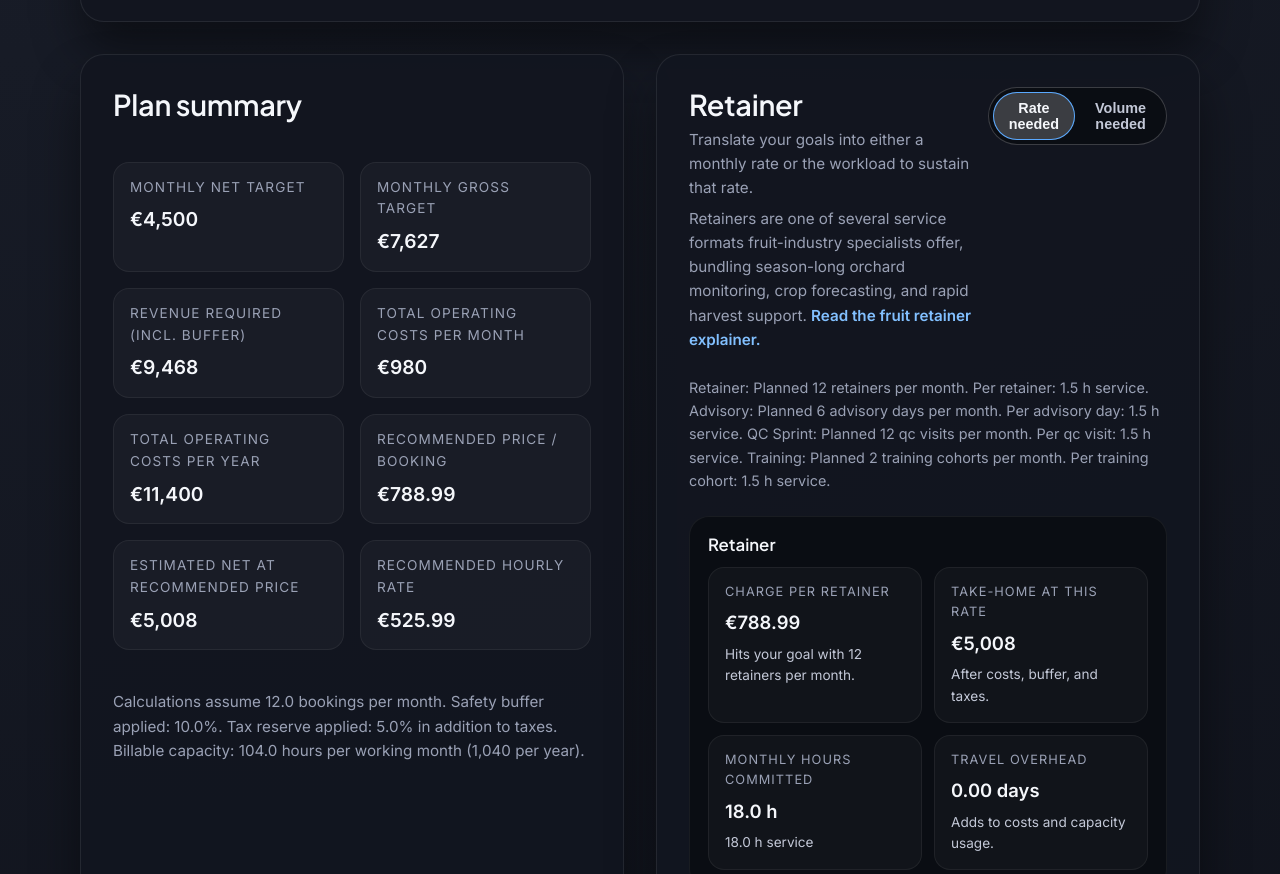
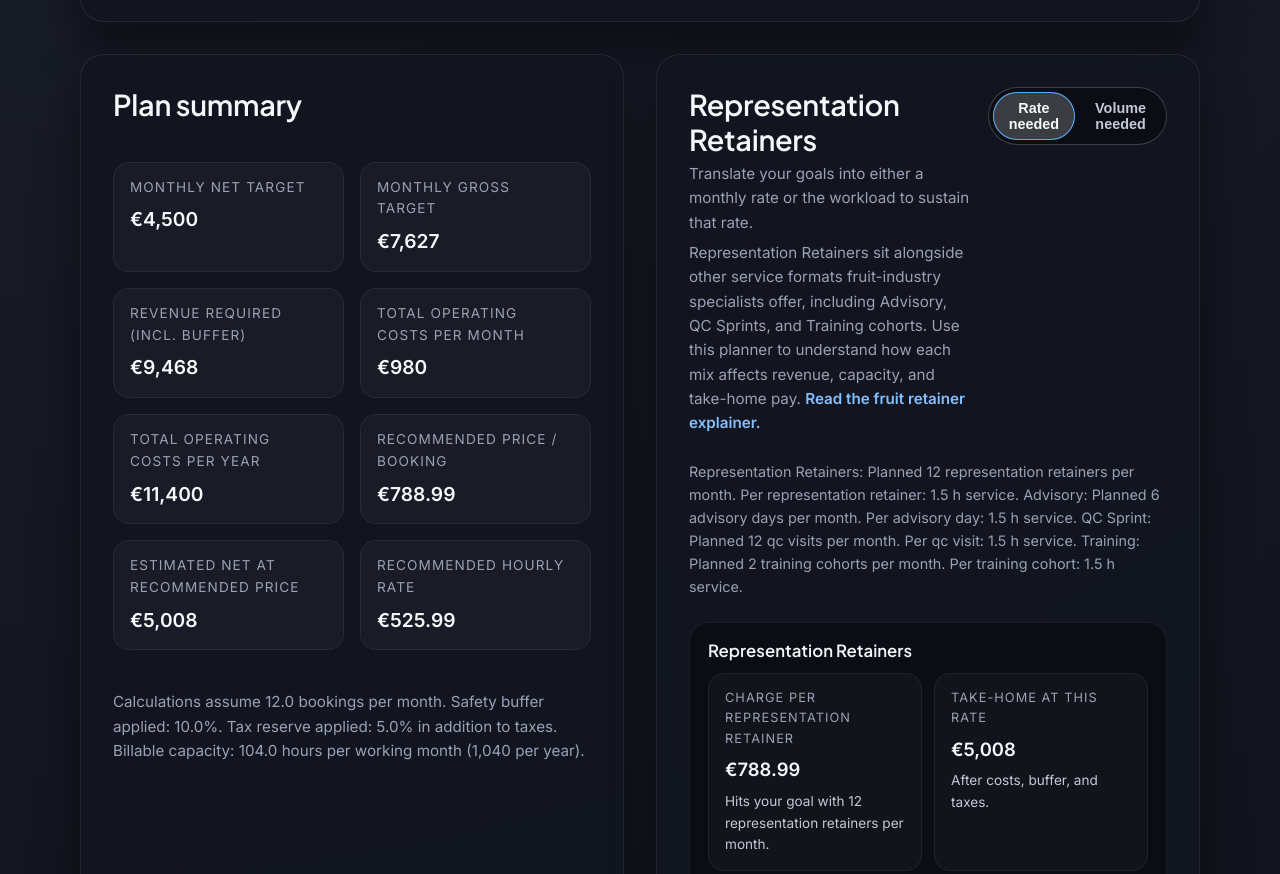
Before and after one commit to jd-d/income-calc, a plain HTML site: page index.html in a window 1280 px wide. Shown: the part 1288-2162 px from the top of the page. Drawn offline with Linux system fonts and the light colour scheme.

Commit message:
Rename retainer heading and labels

```diff
--- a/index.html
+++ b/index.html
@@ -2028,15 +2028,15 @@
       <section class="card retainer-card" id="retainer-card" aria-labelledby="retainer-title">
         <div class="retainer-card__header">
           <div>
-            <h2 id="retainer-title">Retainer</h2>
+            <h2 id="retainer-title">Representation Retainers</h2>
             <p>Translate your goals into either a monthly rate or the workload to sustain that rate.</p>
             <p class="retainer-explainer">
-              Retainers are one of several service formats fruit-industry specialists offer, bundling season-long orchard monitoring,
-              crop forecasting, and rapid harvest support.
+              Representation Retainers sit alongside other service formats fruit-industry specialists offer, including Advisory, QC Sprints,
+              and Training cohorts. Use this planner to understand how each mix affects revenue, capacity, and take-home pay.
               <a href="resources.html#fruit-retainer">Read the fruit retainer explainer.</a>
             </p>
           </div>
-          <div class="retainer-card__controls" role="group" aria-label="Retainer focus">
+          <div class="retainer-card__controls" role="group" aria-label="Service focus">
             <button type="button" data-retainer-view="rate" aria-pressed="true">Rate needed</button>
             <button type="button" data-retainer-view="volume" aria-pressed="false">Volume needed</button>
           </div>
@@ -2181,9 +2181,9 @@
     const SERVICE_CONFIG = [
       {
         id: 'retainer',
-        label: 'Retainer',
-        unitLabel: 'Retainer',
-        unitLabelPlural: 'Retainers',
+        label: 'Representation Retainers',
+        unitLabel: 'Representation retainer',
+        unitLabelPlural: 'Representation retainers',
         defaults: {
           rate: 1600,
           units: 4
```
